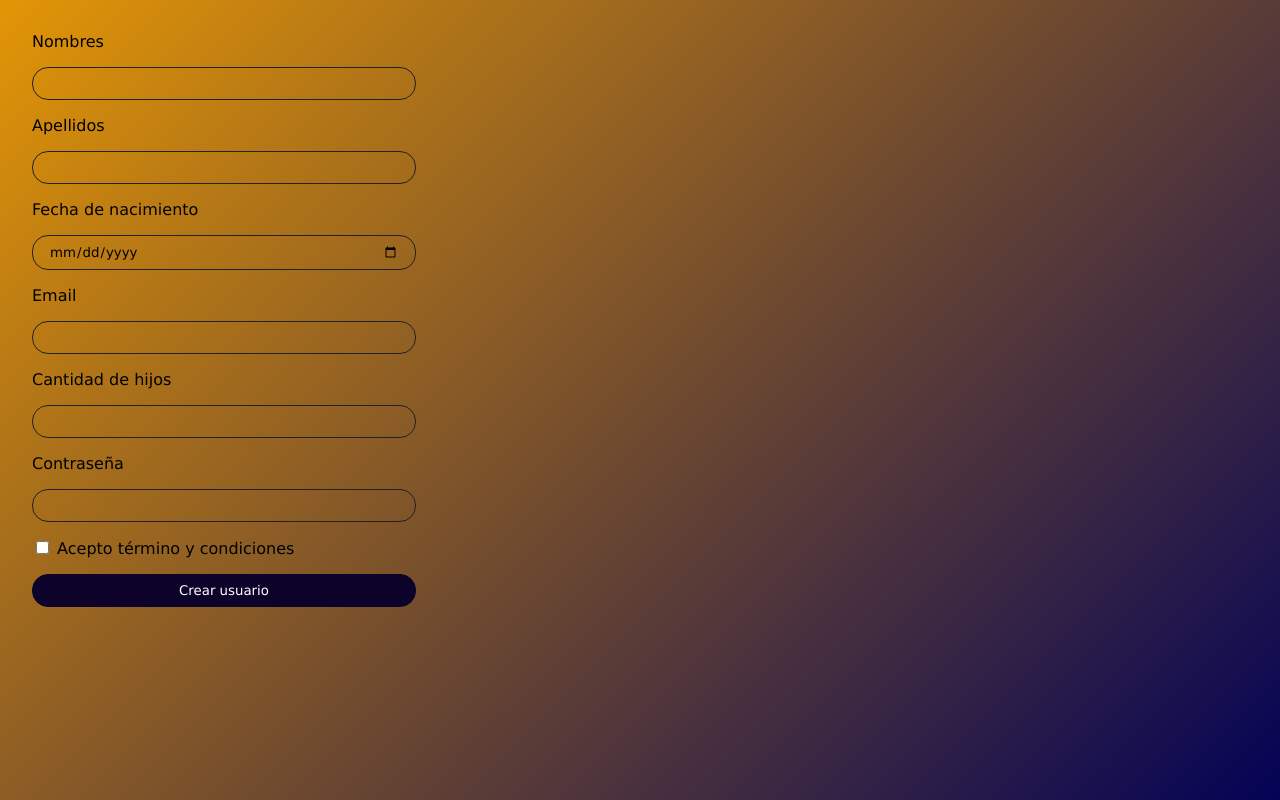
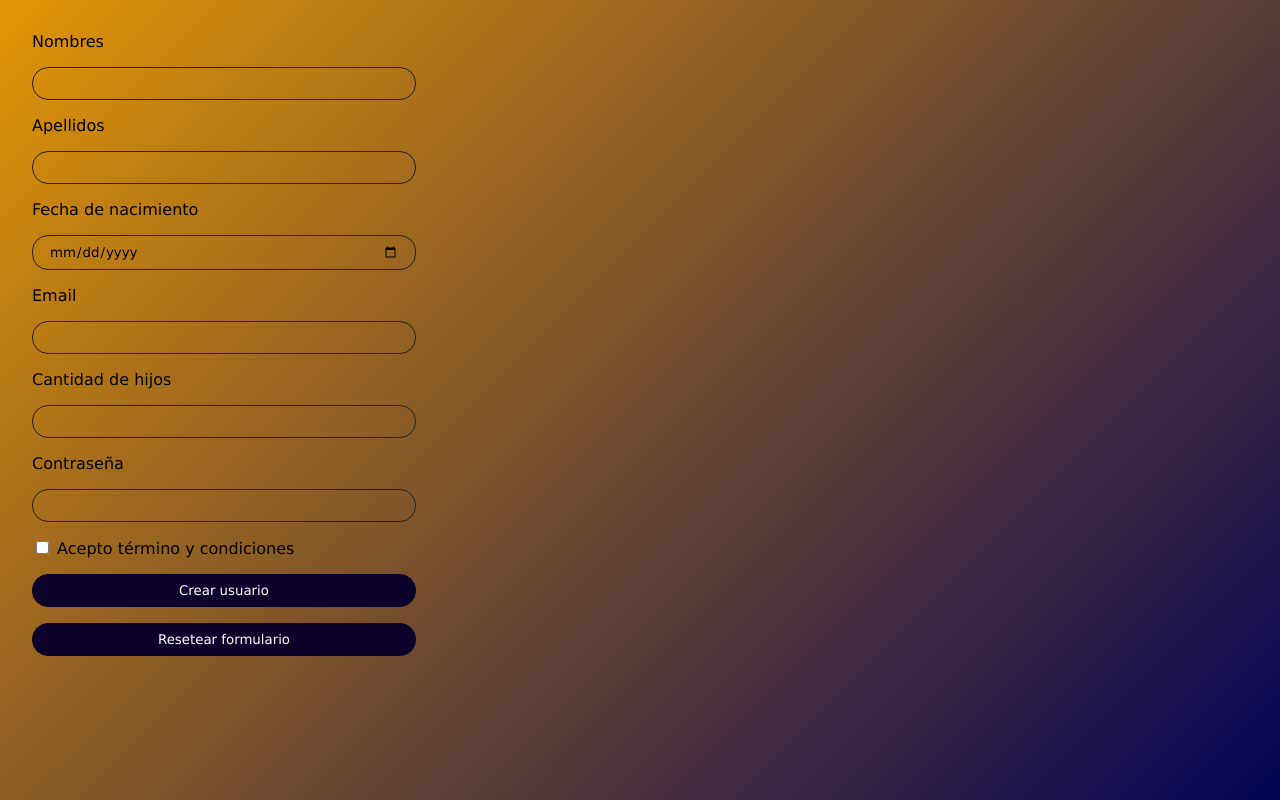
Before and after one commit to Nani771991/eit-form-html, a plain HTML site: page index.html in a window 1280 px wide. Drawn offline with Linux system fonts and the light colour scheme.

Commit message:
ADD reset button

```diff
--- a/index.html
+++ b/index.html
@@ -25,6 +25,7 @@
             <label for="tyc">Acepto término y condiciones</label>
         </div>
         <button type="submit" class="submit-button">Crear usuario</button>
+        <button type="reset" class="reset-button">Resetear formulario</button>
     </form>
     <script src="/js/index.js"></script>
 </body>
--- a/styles/style.css
+++ b/styles/style.css
@@ -29,7 +29,8 @@ input:-webkit-autofill {
     width: 30%;
 }
 
-.submit-button {
+.submit-button,
+.reset-button {
     padding: 0.5rem 1rem;
     border-radius: 1rem;
     color: #fff;
```
